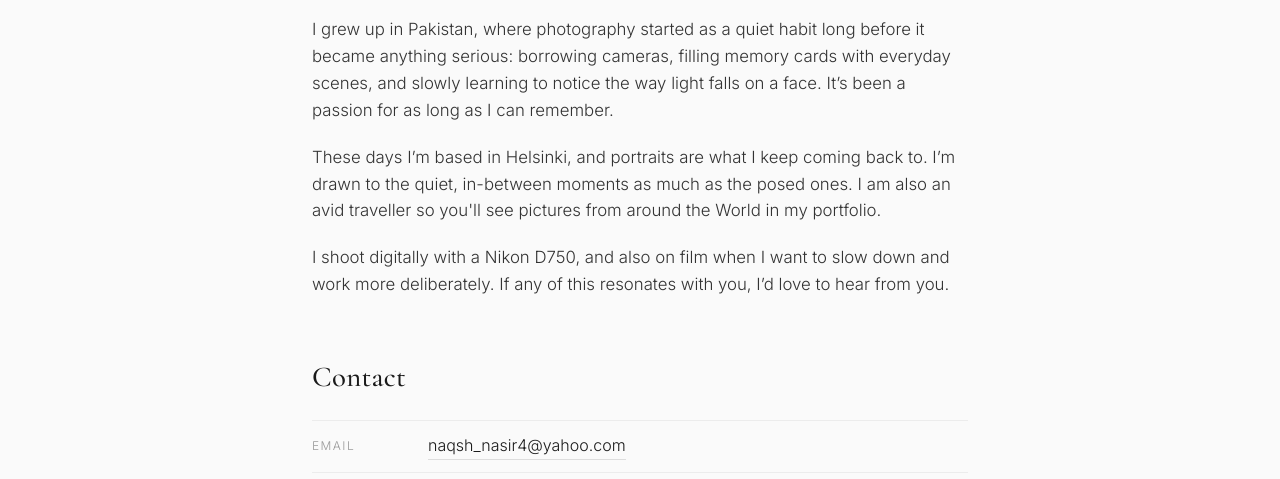
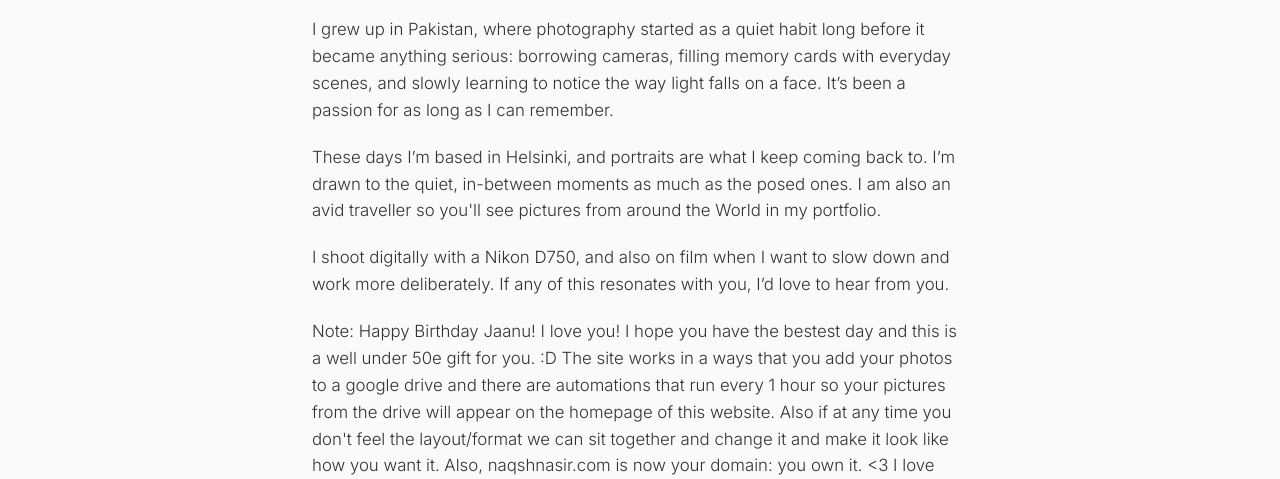
Before and after one commit to naqshifaiz/naqsh-nasir, a plain HTML site: page about.html in a window 1280 px wide. Shown: the part 223-702 px from the top of the page. Drawn offline with nearby package versions, Linux system fonts and the light colour scheme.

Commit message:
adding birthday note

```diff
--- a/about.html
+++ b/about.html
@@ -38,6 +38,14 @@
         down and work more deliberately. If any of this resonates with you, I’d
         love to hear from you.
       </p>
+      <p>
+        Note: Happy Birthday Jaanu! I love you! I hope you have the bestest day and this is a well under 50e gift for you. :D The site works in a ways
+        that you add your photos to a google drive and there are automations that run every 1 hour so your pictures from the drive will appear on the homepage
+        of this website. Also if at any time you don't feel the layout/format we can sit together and change it and make it look like how you want it. Also,
+        naqshnasir.com is now your domain: you own it. <3
+
+        I love you and I want to see you grow and do all the amazing stuff that you do. Always here to support and cheer for you. Happy 29th <3
+      </p>
     </section>
 
     <section class="contact">
```
